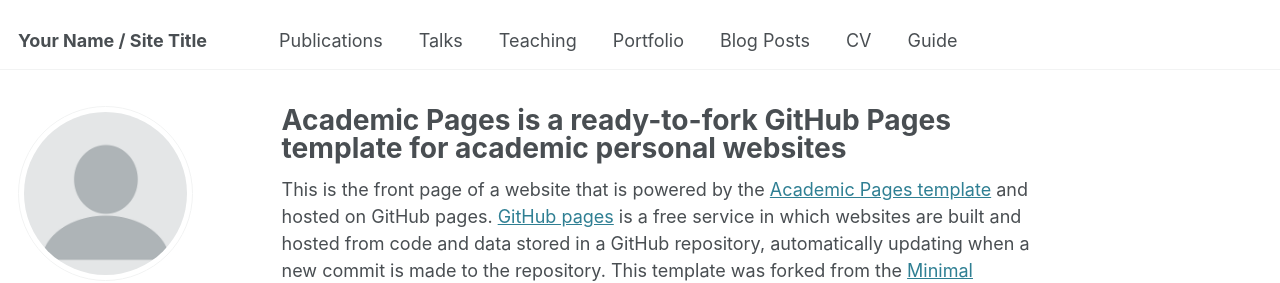
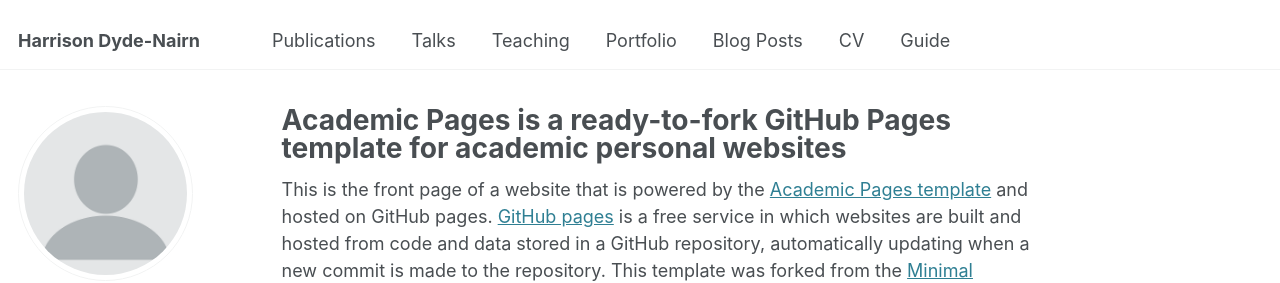
Before and after one commit to hdydenairn/hdydenairn.github.io, a Jekyll site: the page built from _pages/about.md, in a window 1280 px wide. Shown: the top 283 px of the page. Built offline with Jekyll 4.4.1, drawn with Linux system fonts in a browser that asks for light colours; some web fonts are replaced.

Commit message:
Update _config.yml

```diff
--- a/_config.yml
+++ b/_config.yml
@@ -9,7 +9,7 @@
 # Basic Site Settings
 locale                   : "en-US"
 site_theme               : "default"
-title                    : "Your Name / Site Title"
+title                    : "Harrison Dyde-Nairn"
 title_separator          : "-"
 name                     : &name "Harrison Dyde-Nairn"
 description              : &description "personal description"
```
